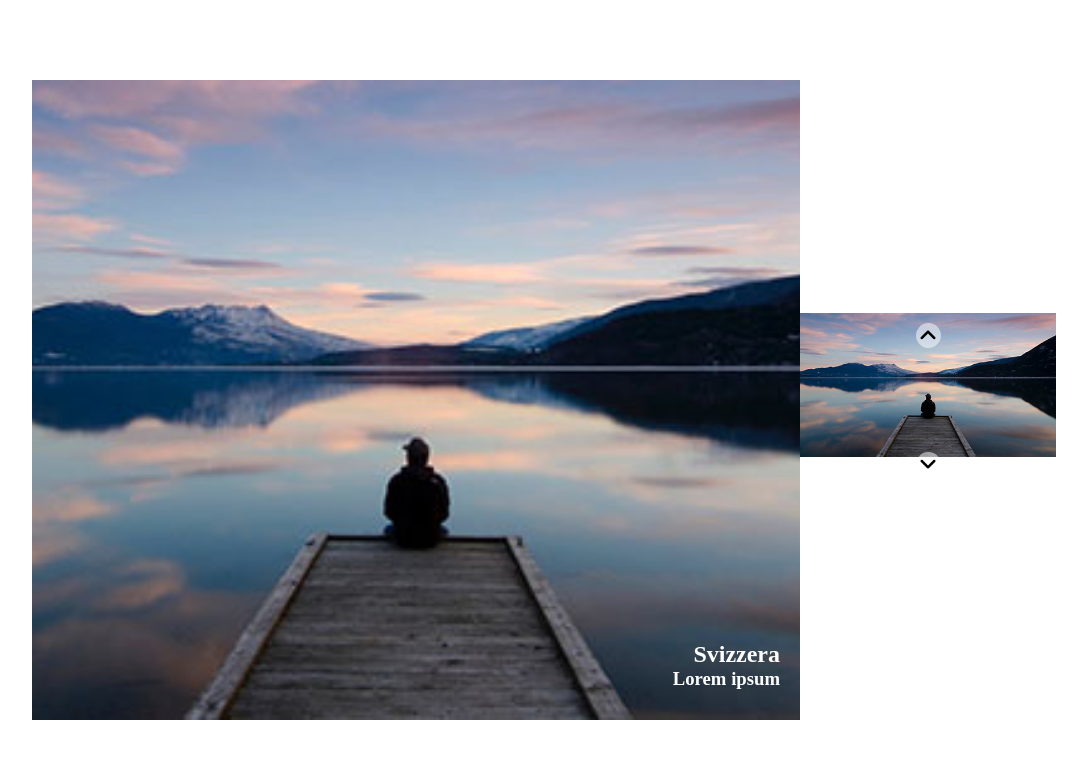
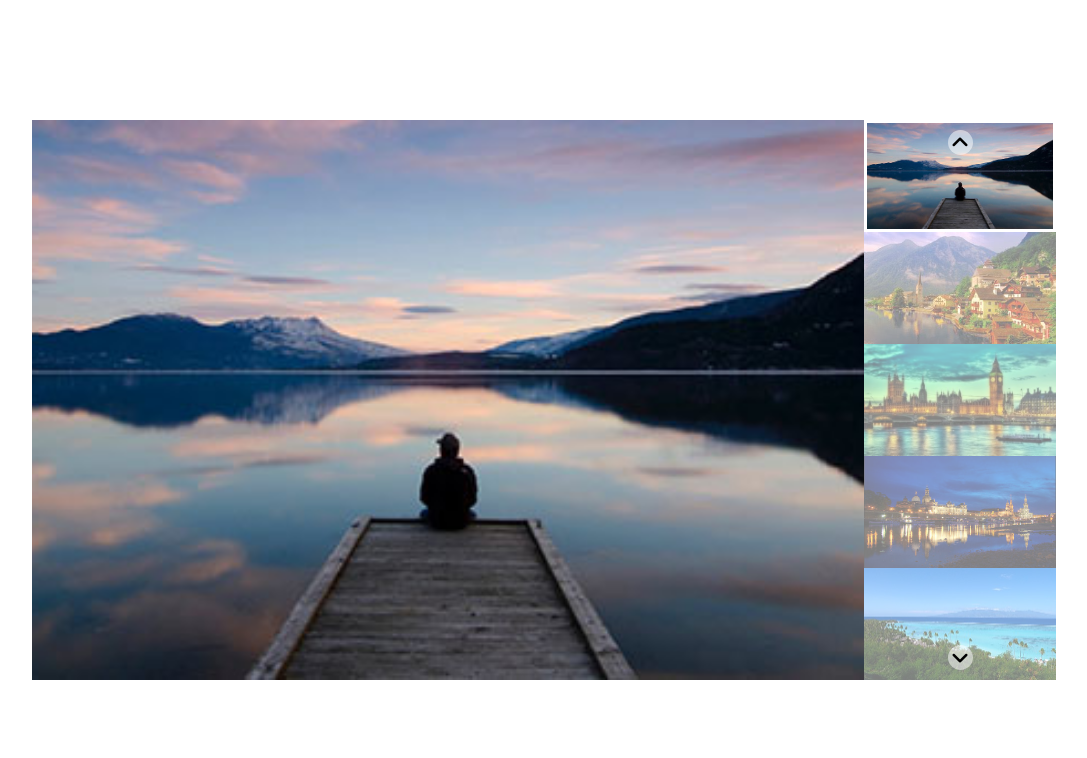
Before and after one commit to NicholasDevelop/js-array-carousel, a plain HTML site: page index.html in a window 1280 px wide. Shown: the whole page, without its empty margins (96-1183 px from the left). Drawn offline with Linux system fonts and the light colour scheme.

Commit message:
conclusi i cambiamenti per far funzionare solo il carousel di destra

```diff
--- a/app.css
+++ b/app.css
@@ -14,20 +14,19 @@ section{
     display: flex;
     justify-content: center;
     align-items: center;
-    padding: 20px;
 }
 
-.slider, .main{
+.main-item{
     position: relative;
 }
 
-section .main.item{
+.main-item{
     display: none;
-    height: 80vh;
-    width: 60vw;
+    height: 70vh;
+    width: 65vw;
 }
 
-.main .photo-description{
+.photo-description{
     position: absolute;
     color: white;
     bottom: 30px;
@@ -38,31 +37,52 @@ section .main.item{
     text-align: right;
 }
 
-.slide-wrapper .item{
+.title, .subtitle{
     display: none;
-    height: 20%;
-    width: 20vw;
 }
 
-section .item.active, .slide-wrapper .item.active{
+.title.active, .subtitle.active{
     display: block;
 }
 
-.item img{
+.slide-wrapper .item{
+    height: calc( 70vh / 5 );
+    width: 15vw;
+}
+
+section .item.active, .main-item.active{
+    display: block;
+}
+
+.item img, .main-item img{
     height: 100%;
     width: 100%;
     object-fit: cover;
     object-position: center;
 }
 
+.slider{
+    position: relative;
+}
+
+.slider .item{
+    opacity: 0.5;
+}
+
+.slider .item.active, .slider .item:hover{
+    opacity: 1;
+}
+
+.slider .item.active{
+    border: 3px solid rgba(255, 255, 255, 0.418);
+}
+
 .arrows{
     display: flex;
     justify-content: center;
-    align-content: space-between;
     font-size: 30px;
     font-weight: 700;
     width: 100%;
-    padding: 15px;
     user-select: none;
 }
 
--- a/app.js
+++ b/app.js
@@ -21,3 +21,53 @@ const text = [
     'Lorem ipsum, dolor sit amet consectetur adipisicing elit. Et temporibus voluptatum suscipit tempore aliquid deleniti aut veniam inventore eligendi ex ad ullam,',
     'Et temporibus voluptatum suscipit tempore aliquid deleniti aut veniam inventore eligendi ex ad ullam,',
 ]
+
+
+const slideWrapper = document.querySelector('.slide-wrapper');
+slideWrapper.innerHTML = '';
+
+
+
+let currentIndex = 0;
+
+for( let i = 0; i < items.length; i++){
+
+    const divElement = document.createElement('div');
+    divElement.classList.add('item');
+    const image = document.createElement('img');
+
+    image.src = items[i];
+
+    if(i == 0){
+        divElement.classList.add('active');
+        currentIndex = 0;
+    }
+
+    slideWrapper.append(divElement);
+    divElement.append(image);
+
+    slideWrapper.innerHTML + divElement;
+}
+
+const images = [...document.getElementsByClassName('item')];
+
+images[currentIndex].classList.add('active');
+
+const prev = document.querySelector('.prev');
+const next = document.querySelector('.next');
+
+prev.addEventListener('click', function(){
+    if( currentIndex > 0 ){
+        images[currentIndex].classList.remove('active');
+        currentIndex--;
+        images[currentIndex].classList.add('active');
+    }
+})
+
+next.addEventListener('click', function(){
+    if( currentIndex < items.length - 1 ){
+        images[currentIndex].classList.remove('active');
+        currentIndex++;
+        images[currentIndex].classList.add('active');
+    }
+})
--- a/index.html
+++ b/index.html
@@ -11,11 +11,11 @@
 
 <body>
     <section>
-        <div class="main item active">
+        <div class="main-item active">
             <img src="img/01.jpg" alt="">
             <div class="photo-description">
-                <h2 class="title">Svizzera</h2>
-                <h3 class="subtitle">Lorem ipsum</h3>
+                <h2 class="title active"></h2>
+                <h3 class="subtitle active"></h3>
             </div>
         </div>
 
@@ -26,6 +26,15 @@
                 </div>
                 <div class="item">
                     <img src="img/02.jpg" alt="">
+                </div>
+                <div class="item">
+                    <img src="img/03.jpg" alt="">
+                </div>
+                <div class="item">
+                    <img src="img/04.jpg" alt="">
+                </div>
+                <div class="item">
+                    <img src="img/05.jpg" alt="">
                 </div>
             </div>
             <div class="arrows">
```
